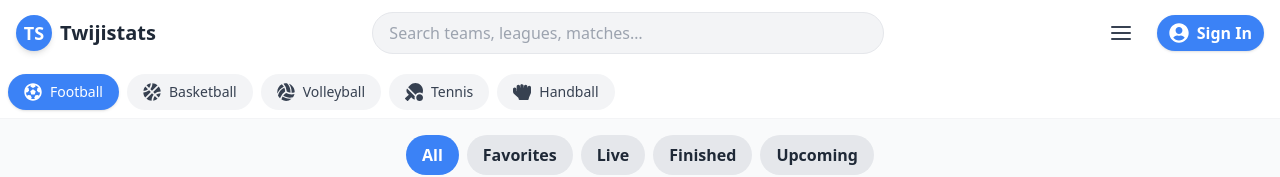
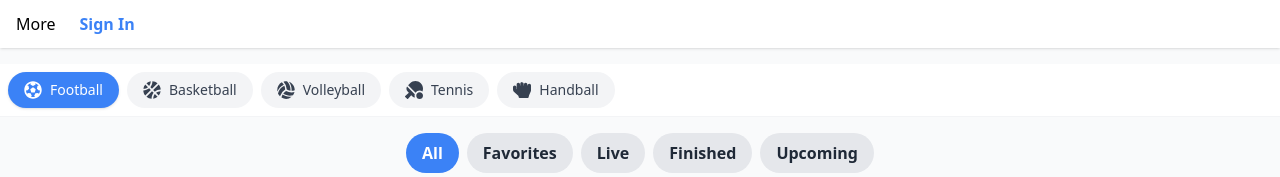
Before and after one commit to mussameeks/dummyUI, a React (Vite) app: page / in a window 1280 px wide. Shown: the top 177 px of the page. Built offline with nearby package versions, Linux system fonts and the light colour scheme; no server answers.

Commit message:
Add files via upload

```diff
--- a/src/components/Header.jsx
+++ b/src/components/Header.jsx
@@ -1,41 +1,13 @@
-import { FiMenu } from "react-icons/fi";
-import { FaUserCircle } from "react-icons/fa";
+import { Link } from "react-router-dom";
 
 export default function Header() {
   return (
-    <header className="w-full px-4 py-3 flex items-center justify-between bg-white dark:bg-gray-950 shadow-sm">
-      {/* Logo */}
-      <div className="flex items-center space-x-2">
-        <div className="w-9 h-9 rounded-full bg-blue-500 flex items-center justify-center text-white font-bold text-lg shadow-md select-none">
-          TS
-        </div>
-        <span className="font-semibold text-xl text-gray-800 dark:text-gray-100 select-none">
-          Twijistats
-        </span>
+    <header className="w-full bg-white shadow mb-4 py-3 px-4 flex justify-between items-center">
+      <div className="flex items-center gap-4">
+        <span>More</span>
+        <Link to="/signin" className="ml-2 text-blue-500 hover:underline font-semibold">Sign In</Link>
       </div>
-      {/* Search Bar */}
-      <div className="flex-1 max-w-lg mx-6">
-        <input
-          type="text"
-          className="w-full rounded-full px-4 py-2 border border-gray-200 dark:border-gray-700 bg-gray-100 dark:bg-gray-800 text-gray-800 dark:text-gray-100 focus:outline-none focus:ring-2 focus:ring-blue-400 transition"
-          placeholder="Search teams, leagues, matches…"
-        />
-      </div>
-      {/* Right Controls */}
-      <div className="flex items-center gap-4">
-        <button
-          className="p-2 rounded-full hover:bg-gray-100 dark:hover:bg-gray-800 transition"
-          aria-label="More"
-        >
-          <FiMenu className="w-6 h-6 text-gray-700 dark:text-gray-300" />
-        </button>
-        <button
-          className="flex items-center gap-2 px-3 py-1.5 rounded-full bg-blue-500 hover:bg-blue-600 text-white font-semibold shadow transition"
-        >
-          <FaUserCircle className="w-5 h-5" />
-          Sign In
-        </button>
-      </div>
+      {/* ...any other header content, such as logo or navigation */}
     </header>
   );
 }
```
